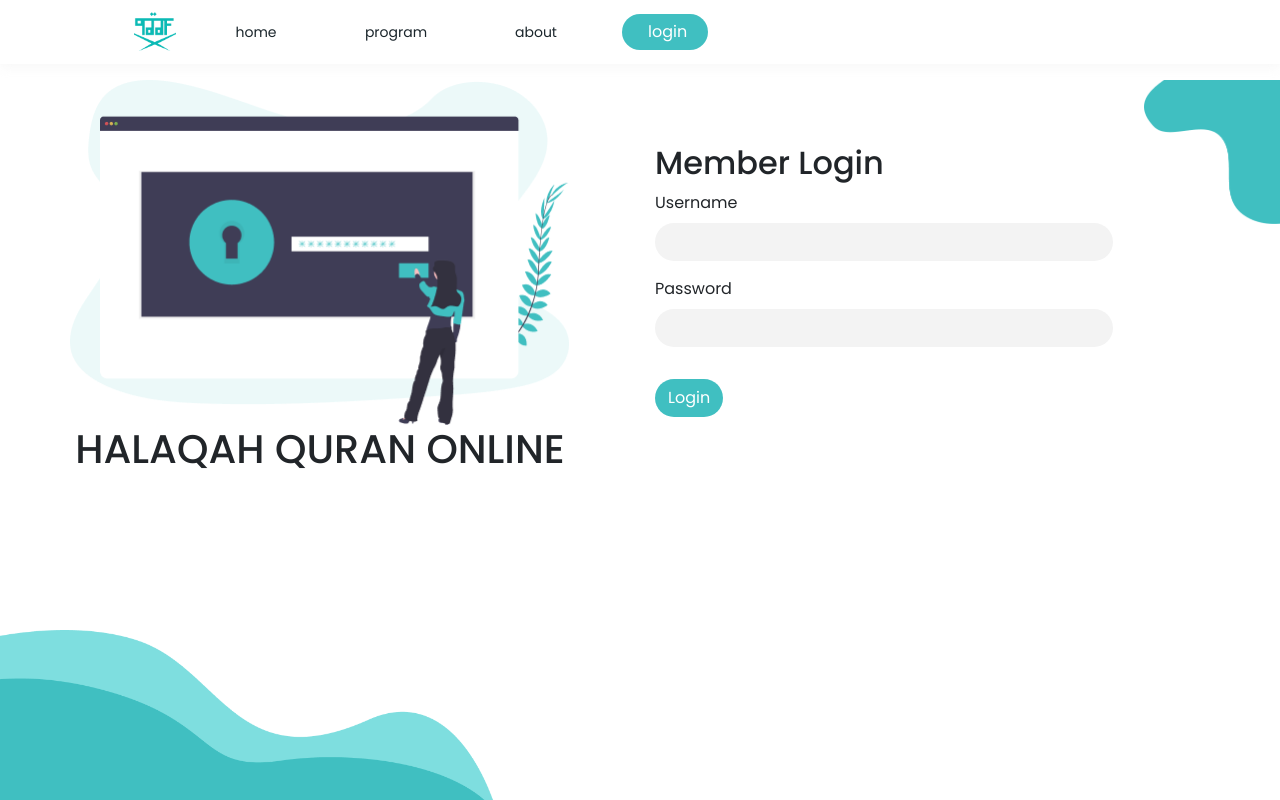
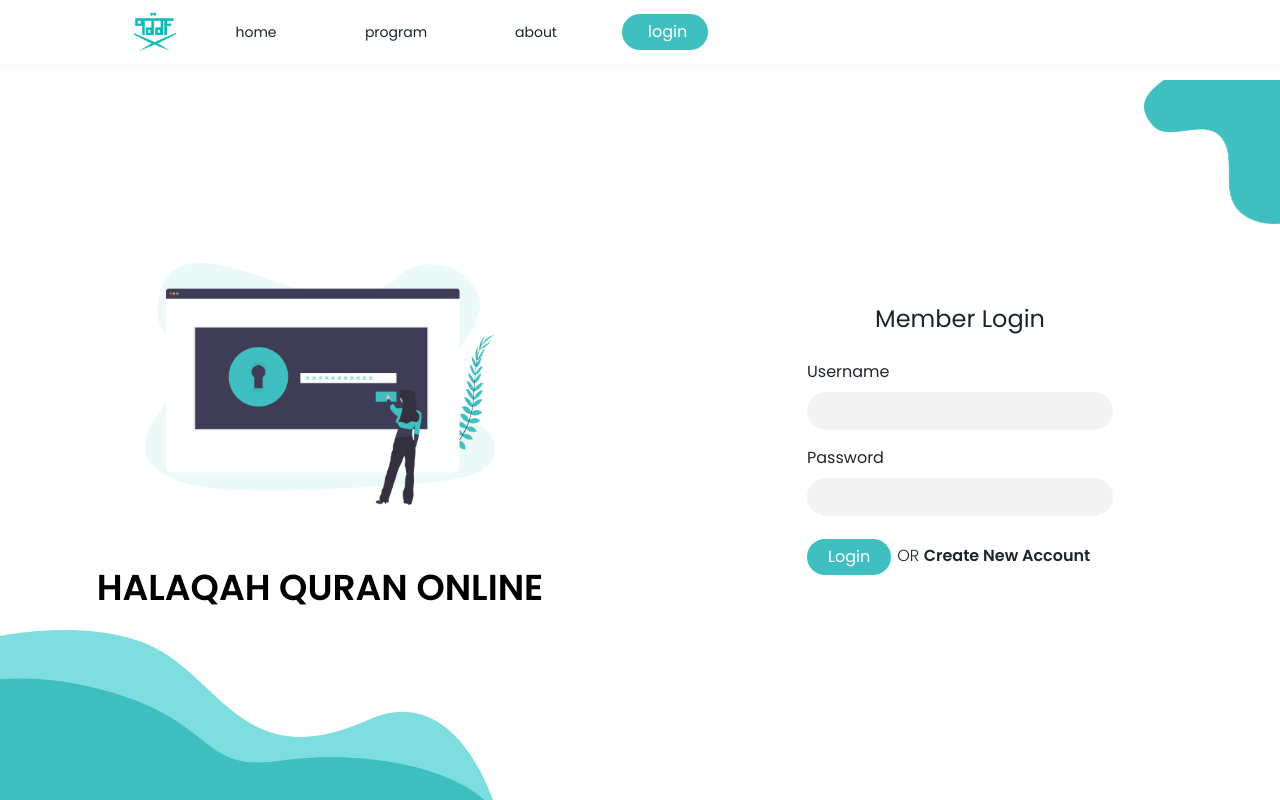
Before and after one commit to butterchoco/halaqah-quran-online-frontend, a Vue app: page /signin in a window 1280 px wide. Built offline with nearby package versions, Linux system fonts and the light colour scheme.

Commit message:
[GREEN] Add sign in validation

```diff
--- /dev/null
+++ b/src/components/SignInForm.vue
@@ -0,0 +1,151 @@
+<template>
+  <b-form @submit.stop.prevent="onSubmit" :style="inputStyle">
+    <b-form-group id="input-group-1" label="Username" label-for="input-1">
+      <b-form-input
+        id="input-1"
+        class="custom-input"
+        v-model="form.username"
+        :state="validateState('username')"
+        aria-describedby="input-1-live-feedback"
+      ></b-form-input>
+      <b-form-invalid-feedback
+        id="input-1-live-feedback"
+        class="error_username"
+      >This field is required</b-form-invalid-feedback>
+    </b-form-group>
+    <b-form-group id="input-group-5" label="Password" label-for="input-5">
+      <b-form-input
+        id="input-5"
+        v-model="form.password"
+        type="password"
+        class="custom-input"
+        :state="validateState('password')"
+        aria-describedby="input-2-live-feedback"
+      ></b-form-input>
+      <b-form-invalid-feedback
+        id="input-2-live-feedback"
+        class="error_password"
+      >This field is required</b-form-invalid-feedback>
+    </b-form-group>
+    <div class="btn-container">
+      <b-button disabled v-if="isLoading" class="primary">
+        <span class="spinner-grow spinner-grow-sm"></span>
+        Login..
+      </b-button>
+      <b-button v-else type="submit" variant="none" ref="btn-submit" class="primary">Login</b-button>
+      <p>
+        OR
+        <a href="#">Create New Account</a>
+      </p>
+    </div>
+  </b-form>
+</template>
+
+<script>
+import { mapGetters, mapMutations } from "vuex";
+import UserInfo from "@/store/modules/UserInfo";
+import { required } from "vuelidate/lib/validators";
+import Vue from "vue";
+import Vuelidate from "vuelidate";
+Vue.use(Vuelidate);
+export default {
+  props: {
+    inputWidth: Number
+  },
+  name: "SignInForm",
+  data() {
+    return {
+      isLoading: false,
+      show: true,
+      form: {
+        username: "",
+        password: ""
+      }
+    };
+  },
+  validations: {
+    form: {
+      username: {
+        required
+      },
+      password: {
+        required
+      }
+    }
+  },
+  methods: {
+    ...mapMutations(["setUserIdentification", "setUserToken"]),
+    validateState(name) {
+      const { $dirty, $error } = this.$v.form[name];
+      return $dirty ? !$error : null;
+    },
+    postForm() {
+      this.$axios
+        .post(process.env.VUE_APP_URL + "/api/auth/jwt/create/", {
+          "username": this.form.username,
+          "password": this.form.password
+        })
+        .then(response => {
+          console.log(response);
+          this.$store.commit("setUserIdentification", {
+            value: this.form.username
+          });
+          this.$store.commit("setUserToken", { value: this.form.password });
+        })
+        .catch(error => {
+          console.log(error.response);
+        })
+        .finally(() => (this.isLoading = false));
+    },
+    onSubmit() {
+      this.$v.form.$touch();
+      if (this.$v.form.$anyError) {
+        return;
+      } else {
+        this.isLoading = true;
+        this.postForm();
+      }
+    }
+  },
+  computed: {
+    ...mapGetters(["getUserIdentification", "getUserToken"]),
+    inputStyle() {
+      return "width: " + this.inputWidth * 2 + "px";
+    }
+  }
+};
+</script>
+
+<style lang="scss" scoped>
+input {
+  background-color: #f3f3f3;
+  border-radius: 20px;
+  border: none !important;
+  border-color: transparent !important;
+}
+button {
+  margin-top: 0px !important;
+  border-radius: 20px;
+}
+form {
+  margin-top: 3%;
+}
+p {
+  padding-left: 2%;
+  font-family: "poppins";
+  font-weight: 300;
+  font-size: 16px;
+  display: inline-block;
+  margin: 0;
+}
+
+a {
+  font-weight: 600;
+  font-family: "poppins";
+  font-size: 16px;
+  color: $black;
+}
+.btn-container {
+  padding-top: 2%;
+}
+</style>
--- a/src/components/SignUpForm.vue
+++ b/src/components/SignUpForm.vue
@@ -4,59 +4,134 @@
       <b-row>
         <b-col>
           <b-form-group id="input-group-1" label="Username" label-for="input-1">
-            <b-form-input id="input-1" size="sm" v-model="form.username" :state="validateState('username')" aria-describedby="input-1-live-feedback" @keyup="touchForm('username')"></b-form-input>
-            <b-form-invalid-feedback id="input-1-live-feedback" class="error_username">Please enter a valid username</b-form-invalid-feedback>
+            <b-form-input
+              id="input-1"
+              size="sm"
+              v-model="form.username"
+              :state="validateState('username')"
+              aria-describedby="input-1-live-feedback"
+              @keyup="touchForm('username')"
+            ></b-form-input>
+            <b-form-invalid-feedback
+              id="input-1-live-feedback"
+              class="error_username"
+            >Please enter a valid username</b-form-invalid-feedback>
           </b-form-group>
           <b-form-group id="input-group-2" label="Full Name" label-for="input-2">
-            <b-form-input id="input-2" size="sm" v-model="form.fullname" :state="validateState('fullname')" aria-describedby="input-2-live-feedback" @keyup="touchForm('fullname')"></b-form-input>
-            <b-form-invalid-feedback id="input-2-live-feedback" class="error_fullname">Please enter a valid name</b-form-invalid-feedback>
+            <b-form-input
+              id="input-2"
+              size="sm"
+              v-model="form.fullname"
+              :state="validateState('fullname')"
+              aria-describedby="input-2-live-feedback"
+              @keyup="touchForm('fullname')"
+            ></b-form-input>
+            <b-form-invalid-feedback
+              id="input-2-live-feedback"
+              class="error_fullname"
+            >Please enter a valid name</b-form-invalid-feedback>
           </b-form-group>
           <b-form-group id="input-group-3" label="No. Whatsapp" label-for="input-3">
-            <b-form-input id="input-3" size="sm" v-model="form.number" :state="validateState('number')" aria-describedby="input-3-live-feedback" type="number" @keyup="touchForm('number')"></b-form-input>
-            <b-form-invalid-feedback id="input-3-live-feedback" class="error_number">Please enter a valid number</b-form-invalid-feedback>
+            <b-form-input
+              id="input-3"
+              size="sm"
+              v-model="form.number"
+              :state="validateState('number')"
+              aria-describedby="input-3-live-feedback"
+              type="number"
+              @keyup="touchForm('number')"
+            ></b-form-input>
+            <b-form-invalid-feedback
+              id="input-3-live-feedback"
+              class="error_number"
+            >Please enter a valid number</b-form-invalid-feedback>
           </b-form-group>
         </b-col>
         <b-col>
           <b-form-group id="input-group-4" label="Email" label-for="input-4">
-            <b-form-input id="input-4" size="sm" v-model="form.email" :state="validateState('email')" aria-describedby="input-4-live-feedback" @keyup="touchForm('email')"></b-form-input>
-            <b-form-invalid-feedback id="input-4-live-feedback" class="error_email">Please enter a valid email address</b-form-invalid-feedback>
+            <b-form-input
+              id="input-4"
+              size="sm"
+              v-model="form.email"
+              :state="validateState('email')"
+              aria-describedby="input-4-live-feedback"
+              @keyup="touchForm('email')"
+            ></b-form-input>
+            <b-form-invalid-feedback
+              id="input-4-live-feedback"
+              class="error_email"
+            >Please enter a valid email address</b-form-invalid-feedback>
           </b-form-group>
           <b-form-group id="input-group-5" label="Password" label-for="input-5">
-            <b-form-input id="input-5" size="sm" v-model="form.password" :state="validateState('password')" aria-describedby="input-5-live-feedback" type="password" @keyup="touchForm('password')"></b-form-input>
-            <b-form-invalid-feedback id="input-5-live-feedback" class="error_password">Please enter a valid password</b-form-invalid-feedback>
+            <b-form-input
+              id="input-5"
+              size="sm"
+              v-model="form.password"
+              :state="validateState('password')"
+              aria-describedby="input-5-live-feedback"
+              type="password"
+              @keyup="touchForm('password')"
+            ></b-form-input>
+            <b-form-invalid-feedback
+              id="input-5-live-feedback"
+              class="error_password"
+            >Please enter a valid password</b-form-invalid-feedback>
           </b-form-group>
           <b-form-group id="input-group-6" label="Repeat Password" label-for="input-6">
-            <b-form-input id="input-6" size="sm" v-model="form.passwordValidation" :state="validateState('passwordValidation')" aria-describedby="input--live-feedback" type="password" @keyup="touchForm('passwordValidation')"></b-form-input>
-            <b-form-invalid-feedback id="input-6-live-feedback" class="error_password_validation">Confirm password must match</b-form-invalid-feedback>
+            <b-form-input
+              id="input-6"
+              size="sm"
+              v-model="form.passwordValidation"
+              :state="validateState('passwordValidation')"
+              aria-describedby="input--live-feedback"
+              type="password"
+              @keyup="touchForm('passwordValidation')"
+            ></b-form-input>
+            <b-form-invalid-feedback
+              id="input-6-live-feedback"
+              class="error_password_validation"
+            >Confirm password must match</b-form-invalid-feedback>
           </b-form-group>
         </b-col>
       </b-row>
-      <b-button type="submit" size="sm" ref="btn-submit" variant="none" class="primary">
-        Register
-      </b-button>
+      <b-button type="submit" size="sm" ref="btn-submit" variant="none" class="primary">Register</b-button>
     </b-form>
     <b-modal id="registration-modal" size="sm" centered hide-footer>
-      <b-img :src="modal.image" class="responsive-image" alt="modal-image" fluid/>
+      <b-img :src="modal.image" class="responsive-image" alt="modal-image" fluid />
       <div class="modal-align-center">
         <h3>{{ modal.title }}</h3>
         <p>
-         {{ modal.message }}<br/>
-          <b>
-            {{ modal.trailingMessage }}
-          </b>
+          {{ modal.message }}
+          <br />
+          <b>{{ modal.trailingMessage }}</b>
         </p>
-        <b-button type="button" @click="hideModal" size="sm" variant="none" class="primary">
-          {{ modal.button }}
-        </b-button>
+        <b-button
+          type="button"
+          @click="hideModal"
+          size="sm"
+          variant="none"
+          class="primary"
+        >{{ modal.button }}</b-button>
       </div>
     </b-modal>
   </div>
 </template>
 
 <script>
-
-import { required, minLength, email, maxLength, sameAs, numeric } from "vuelidate/lib/validators";
-import { hasLowerCase, hasUpperCase, hasNumber, fullNameValid } from "../validator";
+import {
+  required,
+  minLength,
+  email,
+  maxLength,
+  sameAs,
+  numeric
+} from "vuelidate/lib/validators";
+import {
+  hasLowerCase,
+  hasUpperCase,
+  hasNumber,
+  fullNameValid
+} from "../validator";
 import Vue from "vue";
 import Vuelidate from "vuelidate";
 Vue.use(Vuelidate);
@@ -70,6 +145,7 @@ export default {
     return {
       show: true,
       isLoggedin: false,
+      isLoading: false,
       form: {
         username: "",
         fullname: "",
@@ -90,22 +166,34 @@ export default {
   validations: {
     form: {
       username: {
-        required, minLength: minLength(1), maxLength: maxLength(150)
+        required,
+        minLength: minLength(1),
+        maxLength: maxLength(150)
       },
       fullname: {
-        required, fullNameValid
+        required,
+        fullNameValid
       },
       number: {
-        required, numeric, minLength: minLength(10), maxLength: maxLength(20)
+        required,
+        numeric,
+        minLength: minLength(10),
+        maxLength: maxLength(20)
       },
       email: {
-        required, email
+        required,
+        email
       },
       password: {
-        required, minLength: minLength(8), hasLowerCase, hasUpperCase, hasNumber
+        required,
+        minLength: minLength(8),
+        hasLowerCase,
+        hasUpperCase,
+        hasNumber
       },
       passwordValidation: {
-        required, sameAsPassword: sameAs("password")
+        required,
+        sameAsPassword: sameAs("password")
       }
     }
   },
@@ -114,16 +202,16 @@ export default {
       this.$v.form[name].$touch();
     },
     registrationSuccess(value) {
-      this.modal.title = "Registration Success"
-      this.modal.image = require('../assets/img/success-email.png');
+      this.modal.title = "Registration Success";
+      this.modal.image = require("../assets/img/success-email.png");
       this.modal.message = value + " telah bergabung di hafidzisme";
       this.modal.trailingMessage = "Silahkan cek email untuk aktivasi akun!";
       this.modal.button = "Go to login page";
       this.$bvModal.show("registration-modal");
     },
     registrationFailure(value, secondValue) {
-      this.modal.title = "Registration Failure"
-      this.modal.image = require('../assets/img/success-selection.png');
+      this.modal.title = "Registration Failure";
+      this.modal.image = require("../assets/img/success-selection.png");
       this.modal.message = value;
       this.modal.trailingMessage = secondValue;
       this.modal.button = "Try Again";
@@ -141,18 +229,20 @@ export default {
       if (this.$v.form.$anyError) {
         return;
       } else {
+        this.isLoading = true;
         this.postForm();
       }
     },
     postForm() {
-      this.$axios.post( process.env.VUE_APP_URL + "/api/auth/users/", {
+      this.$axios
+        .post(process.env.VUE_APP_URL + "/api/auth/users/", {
           "username": this.form.username,
           "email": this.form.email,
           "password": this.form.password,
           "re_password": this.form.passwordValidation,
           "first_name": this.form.fullname.split()[0],
           "last_name": this.form.fullname.split()[1],
-        "whatsapp_number": this.form.number,
+          "whatsapp_number": this.form.number
         })
         .then(response => {
           console.log(response);
@@ -162,11 +252,18 @@ export default {
         .catch(error => {
           console.log(error.response);
           if (error.response.data.username) {
-          this.registrationFailure("Please try again!", error.response.data.username[0]);
+            this.registrationFailure(
+              "Please try again!",
+              error.response.data.username[0]
+            );
           } else {
-          this.registrationFailure("Please try again latter", "Website temporarily unavailable");
+            this.registrationFailure(
+              "Please try again latter",
+              "Website temporarily unavailable"
+            );
           }
-      });
+        })
+        .finally(() => (this.isLoading = false));
     }
   },
   computed: {
--- a/src/store/index.ts
+++ b/src/store/index.ts
@@ -3,6 +3,7 @@ import Vuex from "vuex";
 import Pengumuman from "@/store/modules/Pengumuman";
 import Home from "@/store/modules/Home";
 import ProgramRegistration from "@/store/modules/ProgramRegistration";
+import UserInfo from '@/store/modules/UserInfo';
 
 Vue.use(Vuex);
 
@@ -13,6 +14,7 @@ export default new Vuex.Store({
   modules: {
     Home,
     Pengumuman,
-    ProgramRegistration
+    ProgramRegistration,
+    UserInfo
   }
 });
--- /dev/null
+++ b/src/store/modules/UserInfo.ts
@@ -0,0 +1,33 @@
+const state = {
+    userLoggedIn: "",
+    uid: "",
+    token: ""
+};
+const getters = {
+    getUserIdentification: () => {
+        return state.uid;
+    },
+    getUserToken: () => {
+        return state.token;
+    },
+    isUserLoggedIn: () => {
+        return state.userLoggedIn
+    }
+};
+const mutations = {
+    setUserIdentification: (state: any, payload: any) => {
+        state.uid = payload.value;
+    },
+    setUserToken: (state: any, payload: any) => {
+        state.token = payload.value;
+    }
+};
+const actions = {
+
+};
+export default {
+    state,
+    getters,
+    mutations,
+    actions
+}
--- a/src/views/Signin.vue
+++ b/src/views/Signin.vue
@@ -1,33 +1,19 @@
 <template>
   <div>
-    <section class="signup-container">
-      <b-container fluid>
-        <b-row class="row-container">
-          <b-col class="column-container">
-            <div class="image-container">
-              <b-img :src="require('../assets/img/authentication.png')" alt="authentication" />
-            </div>
-            <h1 class="header-login">HALAQAH QURAN ONLINE</h1>
+    <section class="signin-container">
+      <b-container fluid class="signin-child-container">
+        <b-row>
+          <b-col class="main-cross-center-center">
+            <b-img
+              :src="require('../assets/img/authentication.png')"
+              class="responsive-image"
+              alt="authentication"
+            />
+            <h1 class="title">HALAQAH QURAN ONLINE</h1>
           </b-col>
-          <b-col class="column-container-two">
-            <h2 class="header-login">Member Login</h2>
-            <div class="w-75">
-              <b-form @reset="onReset" v-if="show">
-                <b-form-group id="input-group-1" label="Username" label-for="input-1">
-                  <b-form-input id="input-1" class="custom-input" v-model="form.username" required></b-form-input>
-                </b-form-group>
-                <b-form-group id="input-group-5" label="Password" label-for="input-5">
-                  <b-form-input
-                    id="input-5"
-                    v-model="form.password"
-                    type="password"
-                    class="custom-input"
-                    required
-                  ></b-form-input>
-                </b-form-group>
-                <b-button type="reset" variant="none" class="primary custom-button">Login</b-button>
-              </b-form>
-            </div>
+          <b-col class="main-cross-center-center">
+            <h2 class="subtitle" ref="title">Member Login</h2>
+            <SignInForm :inputWidth="inputWidth"/>
           </b-col>
         </b-row>
       </b-container>
@@ -39,34 +25,93 @@
 </template>
 
 <script>
+import SignInForm from "@/components/SignInForm";
 export default {
-  name: "Signup",
+  components: {
+    SignInForm
+  },
+  name: "SignIn",
   data() {
     return {
-      show: true,
-      form: {
-        username: "",
-        password: ""
-      }
+      inputWidth: 0
     };
   },
-  methods: {
-    onReset(evt) {
-      evt.preventDefault();
-      this.form.username = "";
-      this.form.password = "";
-      this.show = false;
-      this.$nextTick(() => {
-        this.show = true;
-      });
-    }
-  }
+  mounted() {
+    this.inputWidth = this.$refs.title.clientWidth;
+  },
 };
 </script>
 
 <style lang="scss">
-.signup-container {
+.signin-container {
   overflow: hidden;
+  position: relative;
+  width: 100%;
+
+  @media only screen and (max-width: 1440px) {
+    img.responsive-image {
+      width: 100% !important;
+      max-width: 350px !important;
+      height: auto !important;
+    }
+
+    h1.title {
+      margin-top: 10%;
+      font-size: $h2 !important;
+      color: black !important;
+      font-weight: 600 !important;
+    }
+
+    h2.subtitle {
+      font-size: $h3 !important;
+      color: $black !important;
+      font-weight: normal !important;
+    }
+  }
+
+  .signin-child-container {
+    height: 100%;
+    position: absolute;
+  }
+
+  .row {
+    height: 100%;
+  }
+
+  img.responsive-image {
+    width: 100%;
+    max-width: 500px;
+    height: auto;
+  }
+
+  .col.main-cross-center-center {
+    justify-content: center;
+    align-items: center;
+  }
+
+  .col.main-cross-center-start {
+    padding-left: 10%;
+    justify-content: center;
+    align-items: start;
+  }
+
+  h1.title {
+    font-size: $h1;
+    color: black;
+    font-weight: 600;
+  }
+
+  h2.subtitle {
+    font-size: $h2;
+    color: $black;
+    font-weight: normal;
+  }
+
+  p {
+    font-family: "poppins";
+    font-weight: 300;
+    font-size: 16px;
+  }
 
   a {
     font-weight: 600;
@@ -81,41 +126,6 @@ export default {
     font-size: 16px;
     color: $primary;
     text-decoration: none;
-  }
-
-  .custom-input {
-    background-color: #f3f3f3;
-    border-radius: 20px;
-    border: none !important;
-    border-color: transparent !important;
-  }
-
-  .custom-button {
-    border-radius: 20px;
-  }
-
-  .row-container {
-    height: 100vh;
-  }
-
-  .image-container {
-    width: 500px;
-    height: 345px;
-  }
-
-  .column-container {
-    justify-content: center;
-    align-items: center;
-  }
-
-  .column-container-two {
-    justify-content: center;
-    align-items: start;
-  }
-
-  .image-container img {
-    max-height: 100%;
-    max-width: 100%;
   }
 
   .svg-1 {
```
Also changed, not shown: src/views/TestAuthentication.vue (added, +54 -0 lines), 2 other files (tests, documents, lock files or other folders). Lines whose indentation alone changed are shown as unchanged.
